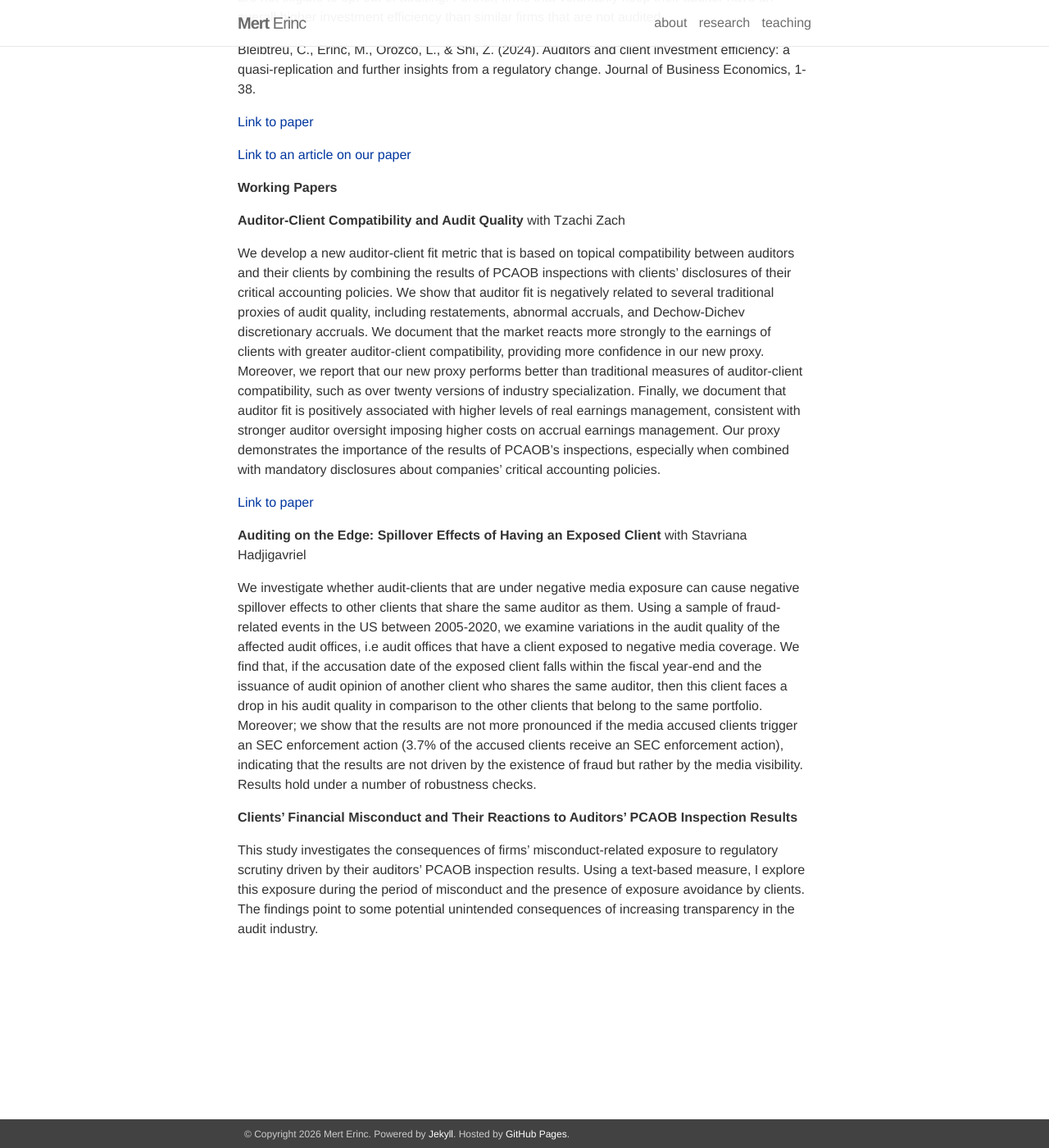
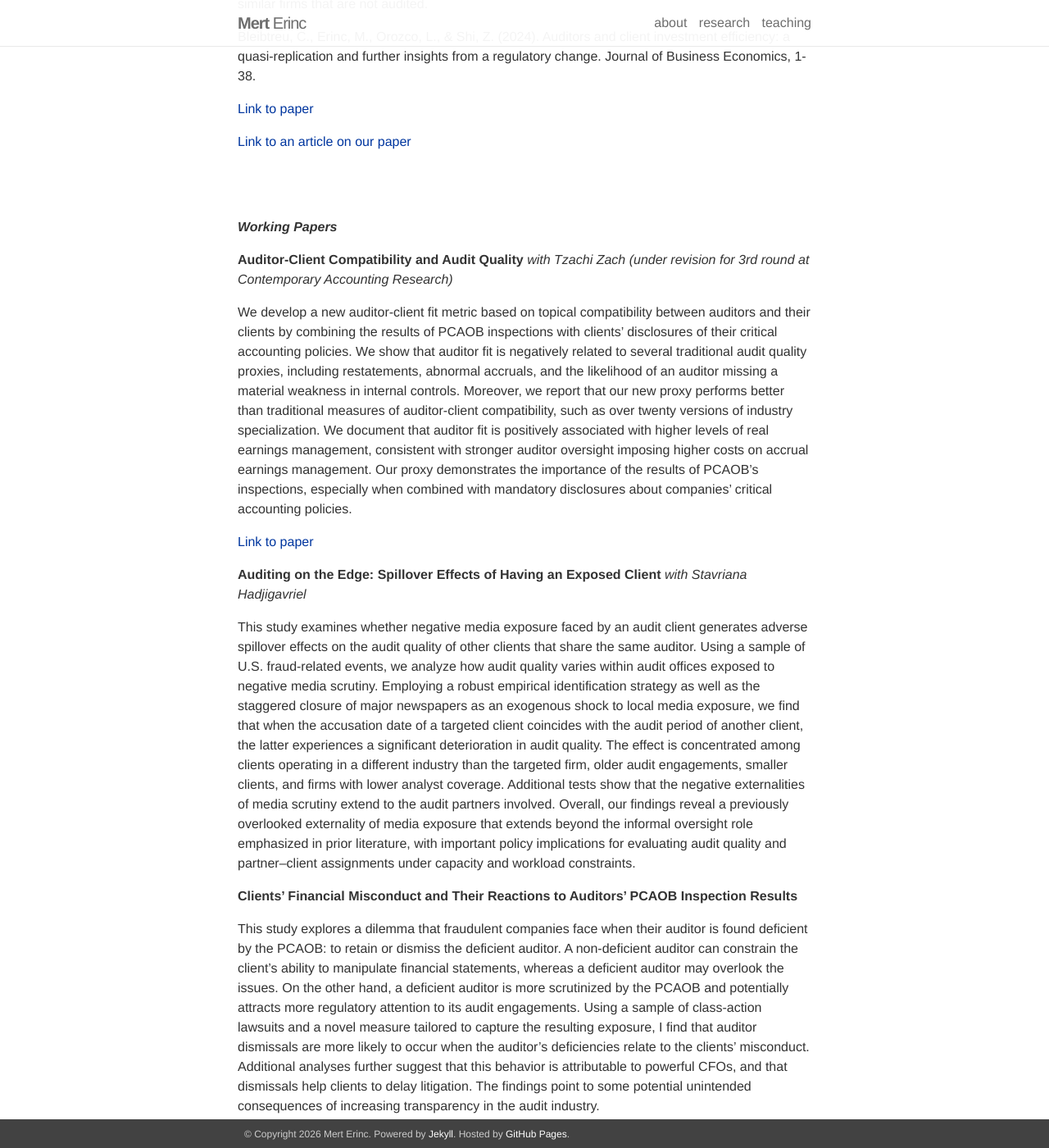
Before and after one commit to mrterinc/mrterinc.github.io, a Jekyll site: the page built from _pages/projects.md, in a window 1280 px wide and 1400 px high, scrolled down 589 px. Shown: the whole window at 82% size. Built offline with Jekyll 4.4.1, drawn with Linux system fonts in a browser that asks for light colours.

Commit message:
Update projects.md

```diff
--- a/_pages/projects.md
+++ b/_pages/projects.md
@@ -4,10 +4,9 @@ title: research
 permalink: /research/
 description:
 ---
-<strong>Publications</strong>
+<strong>_Publications_</strong>
 
-**Auditors and Client Investment Efficiency: A Quasi‑replication and Further Insights from a Regulatory Change** with Christopher Bleibtreu, Luciana Orozco and Zhenyang Shi
-
+**Auditors and Client Investment Efficiency: A Quasi‑replication and Further Insights from a Regulatory Change** _with Christopher Bleibtreu, Luciana Orozco and Zhenyang Shi_
 This study is a quasi-replication and extension of Bae et al. (2017), which examines the relationship between auditors’ characteristics and their audit clients’ investment efficiency. Whereas Bae et al. (2017) use U.S. public firm data, we draw a more general picture by using both public and private firm data from Norway. Overall, the results for Norwegian public and private firms are in line with those Bae et al. (2017) find for public U.S. firms. That is, audit clients invest more efficiently if their auditors have more knowledge and resources, measured by auditor market shares or whether a Big N audit firm performs the audit. Further, an auditor’s influence on its client’s investment efficiency is more pronounced when clients have a higher demand for information, proxied by client complexity. Finally, exploiting a regulatory change in 2011 that allowed small private Norwegian firms to opt out of previously mandatory auditing, we extend the study by Bae et al. (2017). We find that audits can increase investment efficiency for small private firms. Specifically, firms that dismiss their auditors tend to overinvest more than similar firms that are not eligible to opt out of auditing. Further, firms that voluntarily keep their auditor have an overall higher investment efficiency than similar firms that are not audited.
 
 Bleibtreu, C., Erinc, M., Orozco, L., & Shi, Z. (2024). Auditors and client investment efficiency: a quasi-replication and further insights from a regulatory change. Journal of Business Economics, 1-38.
@@ -16,18 +15,21 @@ Bleibtreu, C., Erinc, M., Orozco, L., & Shi, Z. (2024). Auditors and client inve
 
 [Link to an article on our paper](https://www.bi.edu/research/business-review/articles/2024/10/how-auditor-expertise-can-boost-companies-returns-on-investments/)
 
-<strong>Working Papers</strong>
+<br>
+<br>
 
-**Auditor-Client Compatibility and Audit Quality** with Tzachi Zach
+<strong>_Working Papers_</strong>
 
-We develop a new auditor-client fit metric that is based on topical compatibility between auditors and their clients by combining the results of PCAOB inspections with clients’ disclosures of their critical accounting policies. We show that auditor fit is negatively related to several traditional proxies of audit quality, including restatements, abnormal accruals, and Dechow-Dichev discretionary accruals. We document that the market reacts more strongly to the earnings of clients with greater auditor-client compatibility, providing more confidence in our new proxy. Moreover, we report that our new proxy performs better than traditional measures of auditor-client compatibility, such as over twenty versions of industry specialization. Finally, we document that auditor fit is positively associated with higher levels of real earnings management, consistent with stronger auditor oversight imposing higher costs on accrual earnings management. Our proxy demonstrates the importance of the results of PCAOB’s inspections, especially when combined with mandatory disclosures about companies’ critical accounting policies.
+**Auditor-Client Compatibility and Audit Quality** _with Tzachi Zach (under revision for 3rd round at Contemporary Accounting Research)_
+
+We develop a new auditor-client fit metric based on topical compatibility between auditors and their clients by combining the results of PCAOB inspections with clients’ disclosures of their critical accounting policies. We show that auditor fit is negatively related to several traditional audit quality proxies, including restatements, abnormal accruals, and the likelihood of an auditor missing a material weakness in internal controls. Moreover, we report that our new proxy performs better than traditional measures of auditor-client compatibility, such as over twenty versions of industry specialization. We document that auditor fit is positively associated with higher levels of real earnings management, consistent with stronger auditor oversight imposing higher costs on accrual earnings management. Our proxy demonstrates the importance of the results of PCAOB’s inspections, especially when combined with mandatory disclosures about companies’ critical accounting policies.
 
 [Link to paper](https://papers.ssrn.com/sol3/papers.cfm?abstract_id=4703916)
 
-**Auditing on the Edge: Spillover Effects of Having an Exposed Client** with Stavriana Hadjigavriel
+**Auditing on the Edge: Spillover Effects of Having an Exposed Client** _with Stavriana Hadjigavriel_
 
-We investigate whether audit-clients that are under negative media exposure can cause negative spillover effects to other clients that share the same auditor as them. Using a sample of fraud-related events in the US between 2005-2020, we examine variations in the audit quality of the affected audit offices, i.e audit offices that have a client exposed to negative media coverage. We find that, if the accusation date of the exposed client falls within the fiscal year-end and the issuance of audit opinion of another client who shares the same auditor, then this client faces a drop in his audit quality in comparison to the other clients that belong to the same portfolio. Moreover; we show that the results are not more pronounced if the media accused clients trigger an SEC enforcement action (3.7% of the accused clients receive an SEC enforcement action), indicating that the results are not driven by the existence of fraud but rather by the media visibility. Results hold under a number of robustness checks.
+This study examines whether negative media exposure faced by an audit client generates adverse spillover effects on the audit quality of other clients that share the same auditor. Using a sample of U.S. fraud-related events, we analyze how audit quality varies within audit offices exposed to negative media scrutiny. Employing a robust empirical identification strategy as well as the staggered closure of major newspapers as an exogenous shock to local media exposure,  we find that when the accusation date of a targeted client coincides with the audit period of another client, the latter experiences a significant deterioration in audit quality. The effect is concentrated among clients operating in a different industry than the targeted firm, older audit engagements, smaller clients, and firms with lower analyst coverage. Additional tests show that the negative externalities of media scrutiny extend to the audit partners involved. Overall, our findings reveal a previously overlooked externality of media exposure that extends beyond the informal oversight role emphasized in prior literature, with important policy implications for evaluating audit quality and partner–client assignments under capacity and workload constraints.
 
 **Clients’ Financial Misconduct and Their Reactions to Auditors’ PCAOB Inspection Results**
 
-This study investigates the consequences of firms’ misconduct-related exposure to regulatory scrutiny driven by their auditors’ PCAOB inspection results. Using a text-based measure, I explore this exposure during the period of misconduct and the presence of exposure avoidance by clients. The findings point to some potential unintended consequences of increasing transparency in the audit industry.
+This study explores a dilemma that fraudulent companies face when their auditor is found deficient by the PCAOB: to retain or dismiss the deficient auditor. A non-deficient auditor can constrain the client’s ability to manipulate financial statements, whereas a deficient auditor may overlook the issues. On the other hand, a deficient auditor is more scrutinized by the PCAOB and potentially attracts more regulatory attention to its audit engagements. Using a sample of class-action lawsuits and a novel measure tailored to capture the resulting exposure, I find that auditor dismissals are more likely to occur when the auditor’s deficiencies relate to the clients’ misconduct. Additional analyses further suggest that this behavior is attributable to powerful CFOs, and that dismissals help clients to delay litigation. The findings point to some potential unintended consequences of increasing transparency in the audit industry.
```
